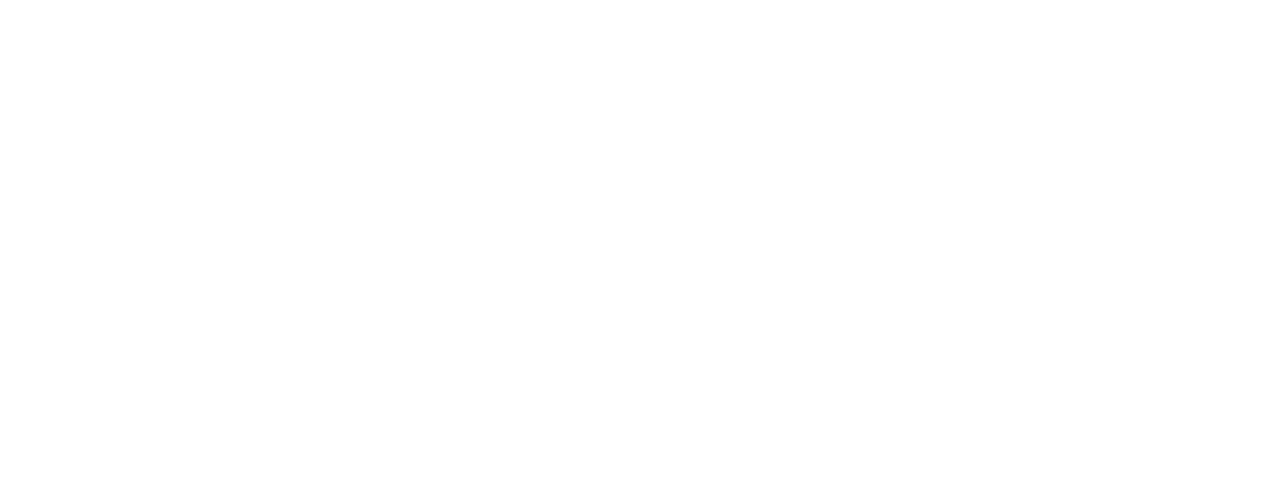
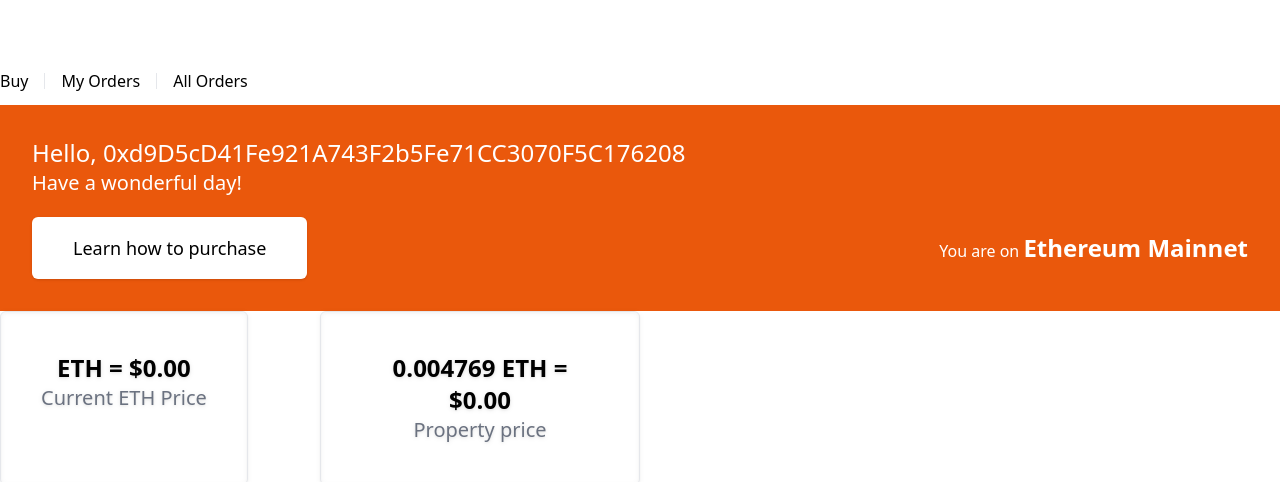
Before and after one commit to Princeby/virtuala, a Next.js app: page / in a window 1280 px wide. Shown: the part 357-839 px from the top of the page. Before the commit the page ends 800 px from the top, so only its background shows below. Built offline with nearby package versions, Linux system fonts and the light colour scheme; no server answers.

Commit message:
Added my info, breadcrumb  and wallet component

```diff
--- a/components/breadcrumbs/index.js
+++ b/components/breadcrumbs/index.js
@@ -0,0 +1,11 @@
+export default function Breadcrumbs() {
+    return (
+        <nav aria-label="breadcrumb" className="mb-4">
+            <ol className="flex leading-none text-bg-orange-600 divide-x divide-bg-orange-400">
+                <li className="pr-4"><a href="#">Buy</a></li>
+                <li className="px-4"><a href="#">My Orders</a></li>
+                <li className="px-4"><a href="#">All Orders</a></li>
+            </ol>
+        </nav>
+    )
+}
--- /dev/null
+++ b/components/infowallet/index.js
@@ -0,0 +1,44 @@
+import { useState, useEffect } from "react";
+
+export default function InfoWallet() {
+  const [ethPrice, setEthPrice] = useState(0);
+  const [coursePrice, setCoursePrice] = useState(0.004769);
+  const [conversionRate, setConversionRate] = useState(0);
+
+  useEffect(() => {
+    // Fetch the ETH price from an API
+    fetch('https://api.coingecko.com/api/v3/simple/price?ids=ethereum&vs_currencies=usd')
+      .then(response => response.json())
+      .then(data => {
+        setEthPrice(data.ethereum.usd);
+      })
+      .catch(error => {
+        console.error('Error fetching ETH price:', error);
+      });
+  }, []);
+
+  useEffect(() => {
+    setConversionRate(coursePrice * ethPrice);
+  }, [ethPrice, coursePrice]);
+
+    return (
+            <div className="grid grid-cols-4 mb-5">
+                <div className="flex flex-1 items-stretch text-center">
+                    <div className="p-10 border drop-shadow rounded-md">
+                        <div>
+                            <span className="text-2xl font-bold">ETH = ${ethPrice.toFixed(2)}</span>
+                        </div>
+                        <p className="text-xl text-gray-500">Current ETH Price</p>
+                    </div>
+                </div>
+                <div className="flex flex-1 items-stretch text-center">
+                    <div className="p-10 border drop-shadow rounded-md">
+                        <div>
+                            <span className="text-2xl font-bold">{coursePrice.toFixed(6)} ETH = ${conversionRate.toFixed(2)}</span>
+                        </div>
+                        <p className="text-xl text-gray-500">Property price</p>
+                    </div>
+                </div>
+            </div>
+    );
+}
--- /dev/null
+++ b/components/walletaddress/index.js
@@ -0,0 +1,32 @@
+export default function WalletAddress() {
+  return (
+    <section className="text-white bg-orange-600">
+      <div className="p-8">
+        <h1 className="text-2xl">
+          Hello, 0xd9D5cD41Fe921A743F2b5Fe71CC3070F5C176208
+        </h1>
+        <h2 className="subtitle mb-5 text-xl">
+          Have a wonderful day!
+        </h2>
+        <div className="flex justify-between items-center">
+          <div className="sm:flex sm:justify-center lg:justify-start">
+            <div className="rounded-md shadow">
+              <a
+                href="#"
+                className="w-full flex items-center justify-center px-8 py-3 border border-transparent text-base font-medium rounded-md text-black bg-white hover:bg-gray-100 md:py-4 md:text-lg md:px-10"
+              >
+                Learn how to purchase
+              </a>
+            </div>
+          </div>
+          <div>
+            <div>
+              <span>You are on </span>
+              <strong className="text-2xl">Ethereum Mainnet</strong>
+            </div>
+          </div>
+        </div>
+      </div>
+    </section>
+  );
+}
--- a/pages/index.js
+++ b/pages/index.js
@@ -1,13 +1,19 @@
 import Navbar from "@/components/navbar"
 import Footer from "@/components/footer"
 import Hero from "@/components/hero"
+import InfoWallet from "@/components/infowallet"
+import Breadcrumbs from "@/components/breadcrumbs"
+import WalletAddress from "@/components/walletaddress"
 
 export default function Home() {
   return (
     <>
       <Navbar />
-      {/* <Footer /> */}
       <Hero />
+      <Breadcrumbs />
+      <WalletAddress />
+      <InfoWallet />
+      <Footer />
     </>
   )
 }
```
